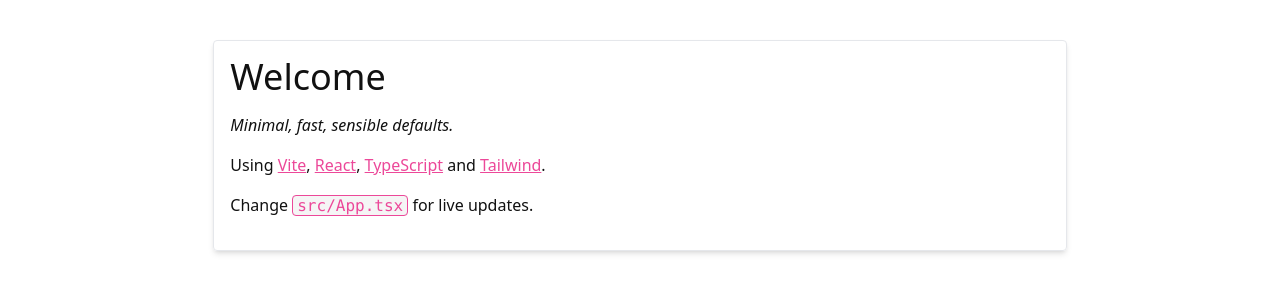
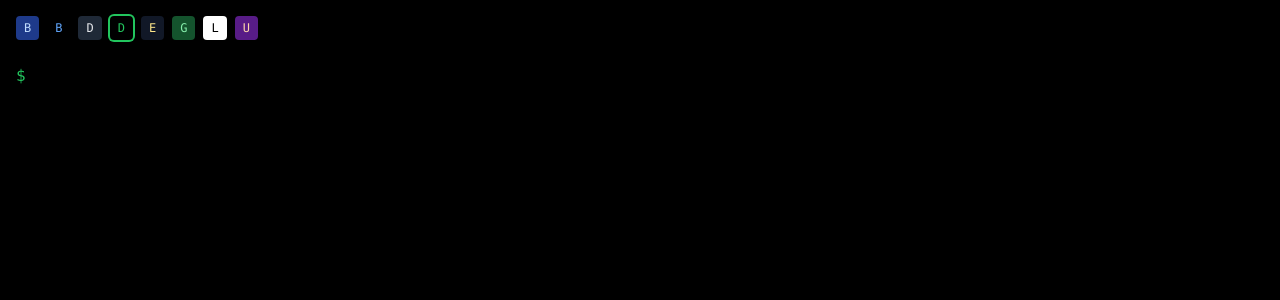
Before and after one commit to rishmi5h/terminal, a React (Vite) app: page / in a window 1280 px wide. Shown: the top 300 px of the page. Built offline with nearby package versions, Linux system fonts and the light colour scheme.

Commit message:
Update App.tsx

```diff
--- a/src/App.tsx
+++ b/src/App.tsx
@@ -1,30 +1,106 @@
-const Link = (props: JSX.IntrinsicElements['a']) => (
-  <a
-    className="text-pink-500 underline hover:no-underline dark:text-pink-400"
-    {...props}
-  />
-);
+import React, { useEffect, useRef, useState } from 'react';
+import { Theme, Themes, themes } from './components/Themes.tsx';
 
-export default function App() {
+function App() {
+  const [input, setInput] = useState('');
+  const [output, setOutput] = useState<string[]>([]);
+  const [theme, setTheme] = useState<Theme>(themes.default);
+  const inputRef = useRef<HTMLInputElement>(null);
+
+  useEffect(() => {
+    inputRef.current?.focus();
+  }, []);
+
+  const commands = {
+    clear: 'Clears the terminal',
+    date: 'Shows the current date and time',
+    echo: 'Repeats the input',
+    help: 'Shows this help message',
+    theme: 'Changes the color theme (usage: theme <name>)',
+  };
+
+  const handleCommand = (command: string) => {
+    const [cmd, ...args] = command.trim().split(' ');
+
+    switch (cmd.toLowerCase()) {
+      case 'help':
+        setOutput([
+          ...output,
+          `$ ${command}`,
+          'Available commands:',
+          ...Object.entries(commands).map(([cmd, desc]) => `  ${cmd}: ${desc}`),
+        ]);
+        break;
+      case 'clear':
+        setOutput([]);
+        break;
+      case 'echo':
+        setOutput([...output, `$ ${command}`, args.join(' ')]);
+        break;
+      case 'date':
+        setOutput([...output, `$ ${command}`, new Date().toString()]);
+        break;
+      case 'theme':
+        if (args.length === 0) {
+          setOutput([
+            ...output,
+            `$ ${command}`,
+            'Available themes:',
+            ...Object.keys(themes).map((t) => `  ${t}`),
+          ]);
+        } else {
+          const newTheme = themes[args[0] as keyof typeof themes];
+          if (newTheme) {
+            setTheme(newTheme);
+            setOutput([
+              ...output,
+              `$ ${command}`,
+              `Theme changed to ${args[0]}`,
+            ]);
+          } else {
+            setOutput([
+              ...output,
+              `$ ${command}`,
+              `Theme not found: ${args[0]}`,
+            ]);
+          }
+        }
+        break;
+      default:
+        setOutput([
+          ...output,
+          `$ ${command}`,
+          `Command not recognized: ${cmd}`,
+        ]);
+    }
+  };
+
+  const handleSubmit = (e: React.FormEvent) => {
+    e.preventDefault();
+    handleCommand(input);
+    setInput('');
+  };
+
   return (
-    <div className="mx-auto my-8 mt-10 w-8/12 rounded border border-gray-200 p-4 shadow-md dark:border-neutral-600 dark:bg-neutral-800 dark:shadow-none">
-      <h1 className="mb-4 text-4xl">Welcome</h1>
-      <p className="my-4">
-        <em>Minimal, fast, sensible defaults.</em>
-      </p>
-      <p className="my-4">
-        Using <Link href="https://vitejs.dev/">Vite</Link>,{' '}
-        <Link href="https://reactjs.org/">React</Link>,{' '}
-        <Link href="https://www.typescriptlang.org/">TypeScript</Link> and{' '}
-        <Link href="https://tailwindcss.com/">Tailwind</Link>.
-      </p>
-      <p className="my-4">
-        Change{' '}
-        <code className="border-1 2py-1 rounded border border-pink-500 bg-neutral-100 px-1 font-mono text-pink-500 dark:border-pink-400 dark:bg-neutral-700 dark:text-pink-400">
-          src/App.tsx
-        </code>{' '}
-        for live updates.
-      </p>
+    <div className={`${theme.bg} ${theme.text} h-screen p-4 font-mono`}>
+      <Themes currentTheme={theme} setTheme={setTheme} />
+      <div className="mb-4">
+        {output.map((line, index) => (
+          <div key={index}>{line}</div>
+        ))}
+      </div>
+      <form className="flex" onSubmit={handleSubmit}>
+        <span>$&nbsp;</span>
+        <input
+          className={`flex-grow ${theme.input} outline-none`}
+          onChange={(e) => setInput(e.target.value)}
+          ref={inputRef}
+          type="text"
+          value={input}
+        />
+      </form>
     </div>
   );
 }
+
+export default App;
```
